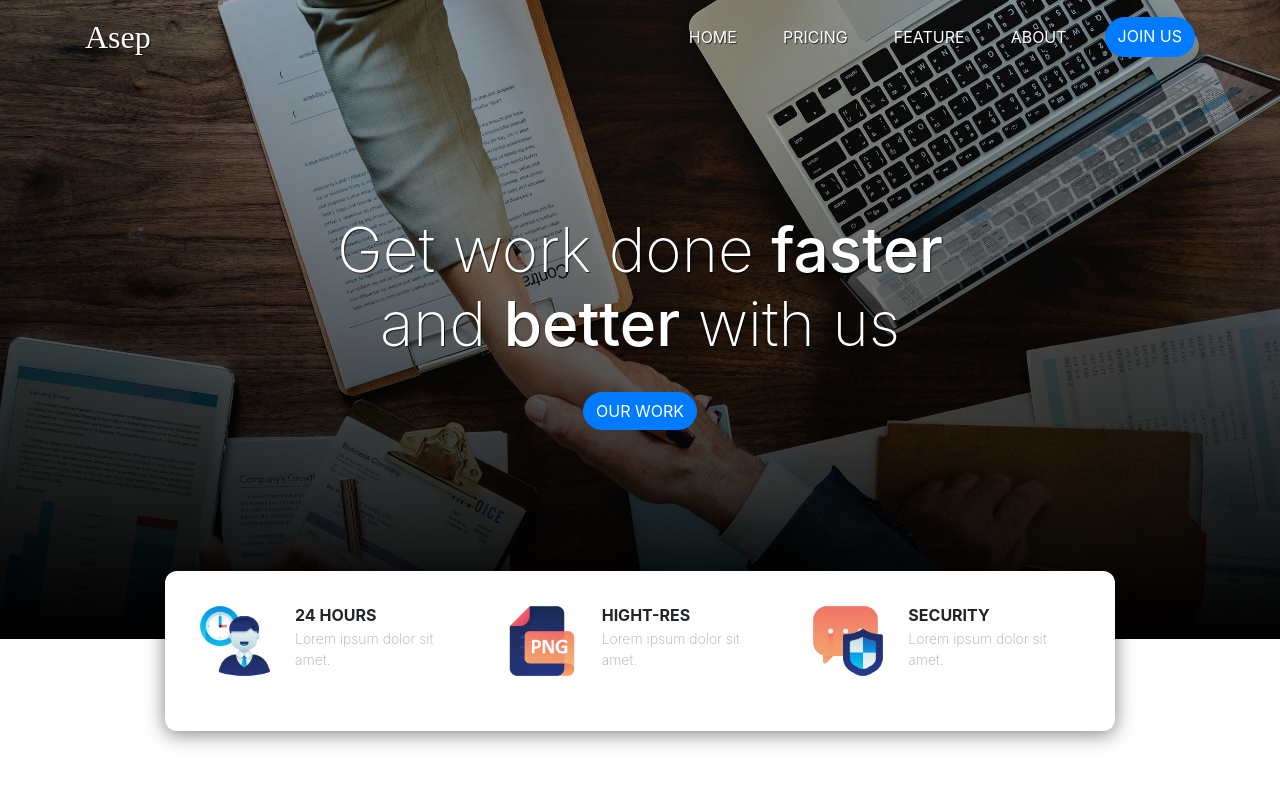
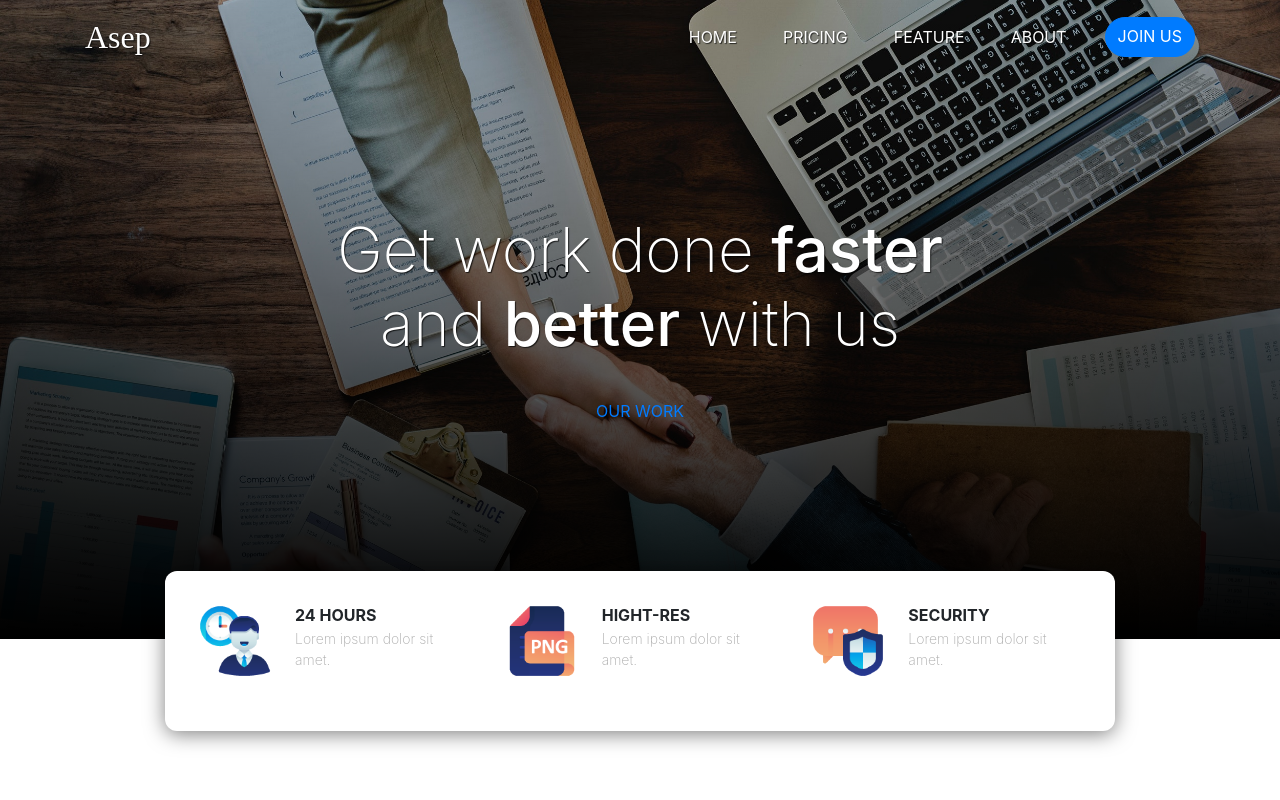
Before and after one commit to accessletor/landingpage, a plain HTML site: page index.html in a window 1280 px wide. Shown: the top 800 px of the page. Drawn offline with nearby package versions, Linux system fonts and the light colour scheme; a web font is replaced by a local one.

Commit message:
Update index.html

```diff
--- a/index.html
+++ b/index.html
@@ -41,7 +41,7 @@
   <div class="jumbotron jumbotron-fluid">
     <div class="container">
       <h1 class="display-4">Get work done <span>faster</span> <br> and <span>better</span> with us</h1>
-      <a href="" class="btn btn-primary tombol">Our Work</a>
+      <a href="" class="btn btn-red tombol">Our Work</a>
     </div>
   </div>
   <!-- akhir jumbotron -->
```
